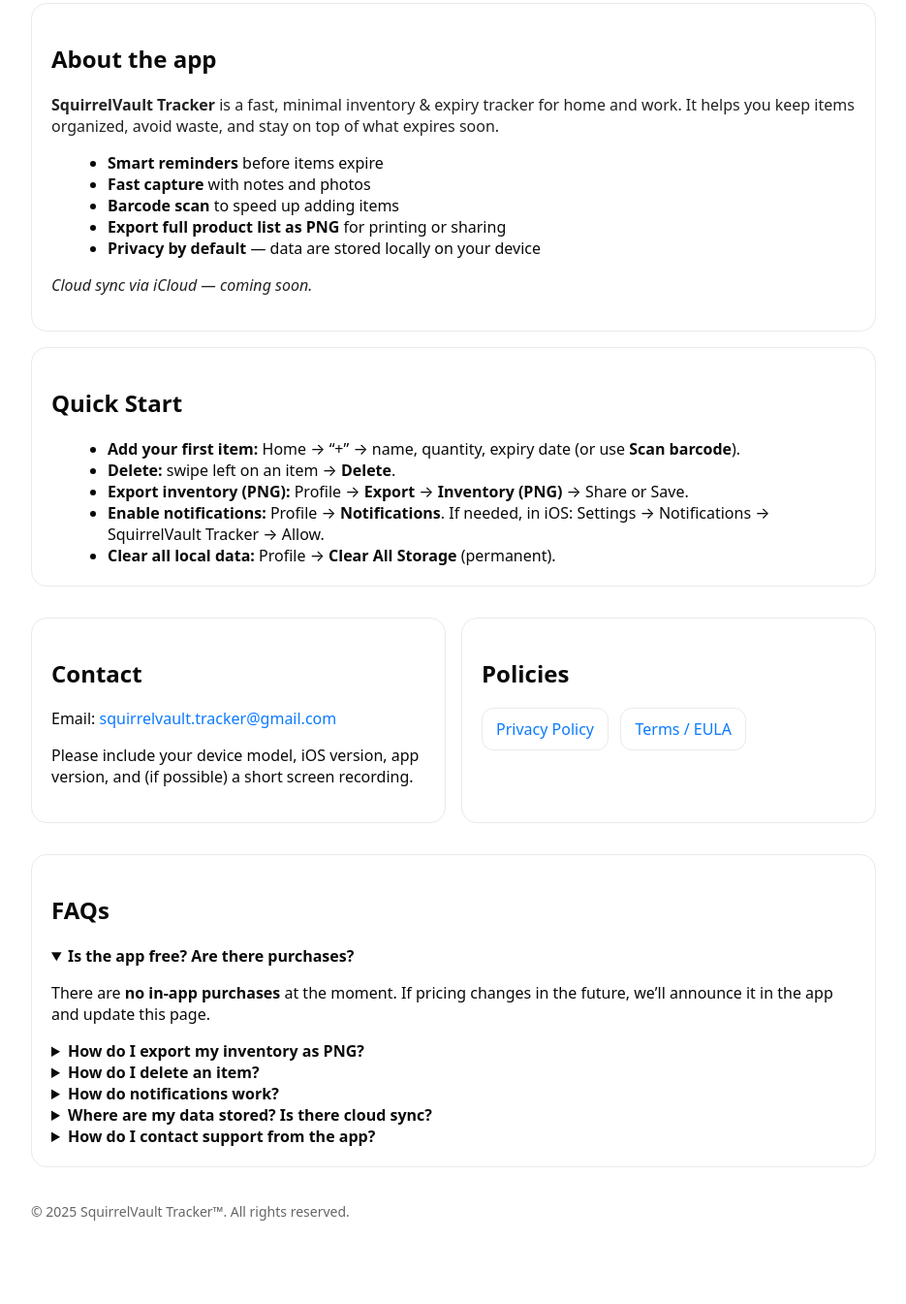
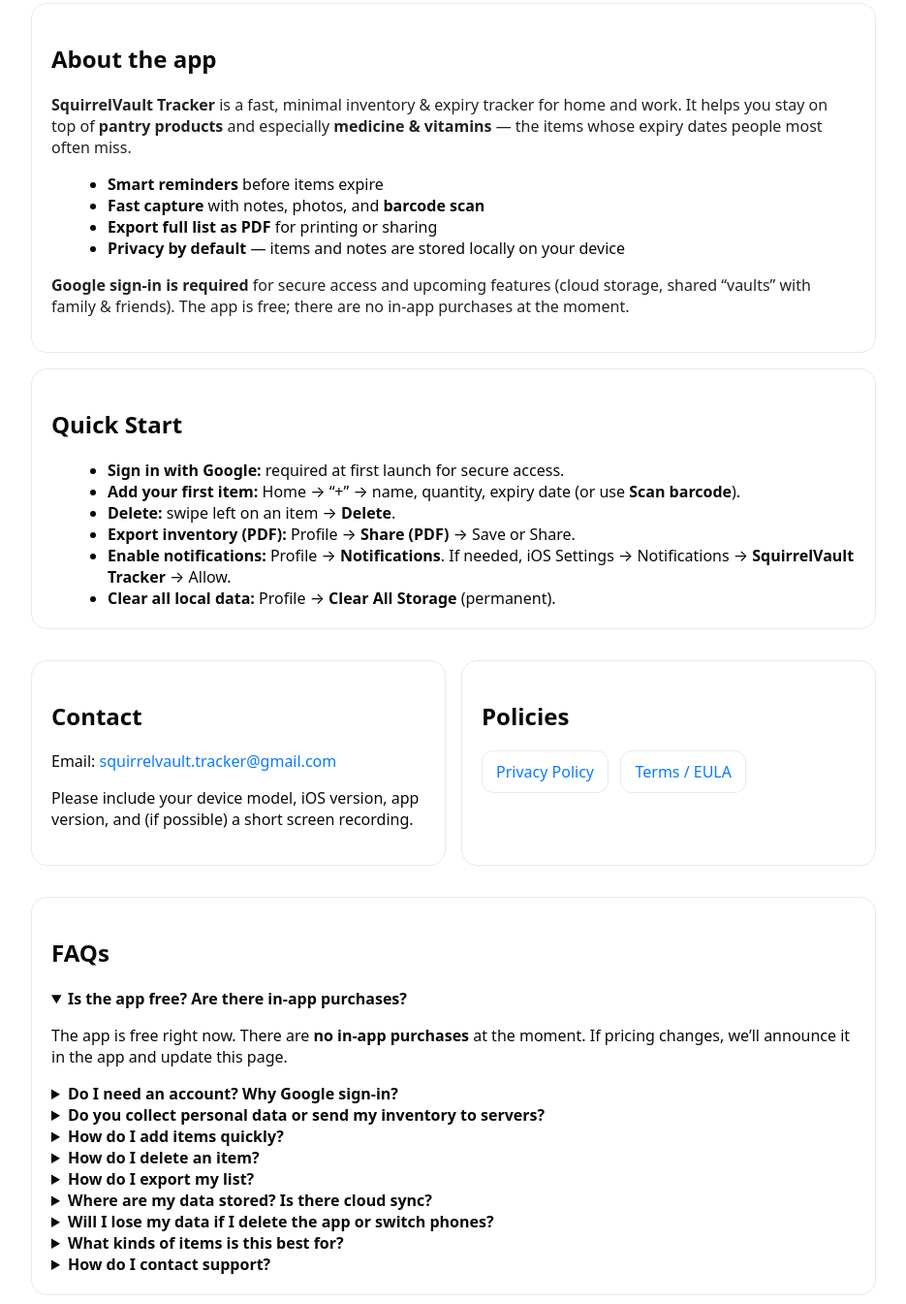
Before and after one commit to Squirrel-app/SquirrelVault-Tracker-Support, a plain HTML site: page index.html in a window 1280 px wide. Shown: the part 115-1460 px from the top of the page at 97% size, without its empty margins (172-1107 px from the left). Before the commit the page ends 1406 px from the top, so only its background shows below. Drawn offline with Linux system fonts and the light colour scheme.

Commit message:
Update index.html

```diff
--- a/index.html
+++ b/index.html
@@ -4,13 +4,13 @@
   <meta charset="utf-8">
   <meta name="viewport" content="width=device-width, initial-scale=1">
   <title>SquirrelVault Tracker — Support</title>
-  <meta name="description" content="Official support for SquirrelVault Tracker: About, Quick Start, FAQs, Privacy Policy and Terms. No purchases yet. Export inventory as PNG.">
+  <meta name="description" content="Official support for SquirrelVault Tracker: About, Quick Start, FAQs, Privacy Policy and Terms. Google sign-in required. Export inventory as PDF. Privacy by default.">
   <link rel="icon" type="image/png" href="./squirrelvault-icon.png">
   <link rel="apple-touch-icon" href="./squirrelvault-icon.png">
 
   <!-- Social preview -->
   <meta property="og:title" content="SquirrelVault Tracker — Support">
-  <meta property="og:description" content="Track your inventory and expiries with smart reminders. PNG export. Privacy by default.">
+  <meta property="og:description" content="Track pantry products, medicine & vitamins with smart reminders. Export as PDF. Privacy by default.">
   <meta property="og:image" content="https://squirrel-app.github.io/SquirrelVault-Tracker-Support/squirrelvault-icon.png">
   <meta property="og:type" content="website">
   <meta name="twitter:card" content="summary_large_image">
@@ -49,26 +49,26 @@
       <h2>About the app</h2>
       <p class="lead">
         <b>SquirrelVault Tracker</b> is a fast, minimal inventory & expiry tracker for home and work.
-        It helps you keep items organized, avoid waste, and stay on top of what expires soon.
+        It helps you stay on top of <b>pantry products</b> and especially <b>medicine & vitamins</b> — the items whose expiry dates people most often miss.
       </p>
       <ul>
         <li><b>Smart reminders</b> before items expire</li>
-        <li><b>Fast capture</b> with notes and photos</li>
-        <li><b>Barcode scan</b> to speed up adding items</li>
-        <li><b>Export full product list as PNG</b> for printing or sharing</li>
-        <li><b>Privacy by default</b> — data are stored locally on your device</li>
+        <li><b>Fast capture</b> with notes, photos, and <b>barcode scan</b></li>
+        <li><b>Export full list as PDF</b> for printing or sharing</li>
+        <li><b>Privacy by default</b> — items and notes are stored locally on your device</li>
       </ul>
-      <p class="lead"><i>Cloud sync via iCloud — coming soon.</i></p>
+      <p class="lead"><b>Google sign-in is required</b> for secure access and upcoming features (cloud storage, shared “vaults” with family & friends). The app is free; there are no in-app purchases at the moment.</p>
     </div>
 
     <!-- Quick Start -->
     <div class="card">
       <h2>Quick Start</h2>
       <ul>
+        <li><b>Sign in with Google:</b> required at first launch for secure access.</li>
         <li><b>Add your first item:</b> Home → “+” → name, quantity, expiry date (or use <b>Scan barcode</b>).</li>
         <li><b>Delete:</b> swipe left on an item → <b>Delete</b>.</li>
-        <li><b>Export inventory (PNG):</b> Profile → <b>Export</b> → <b>Inventory (PNG)</b> → Share or Save.</li>
-        <li><b>Enable notifications:</b> Profile → <b>Notifications</b>. If needed, in iOS: Settings → Notifications → SquirrelVault Tracker → Allow.</li>
+        <li><b>Export inventory (PDF):</b> Profile → <b>Share (PDF)</b> → Save or Share.</li>
+        <li><b>Enable notifications:</b> Profile → <b>Notifications</b>. If needed, iOS Settings → Notifications → <b>SquirrelVault Tracker</b> → Allow.</li>
         <li><b>Clear all local data:</b> Profile → <b>Clear All Storage</b> (permanent).</li>
       </ul>
     </div>
@@ -86,38 +86,58 @@
       </div>
     </div>
 
+    <!-- FAQs -->
     <div class="card">
       <h2>FAQs</h2>
 
       <details open>
-        <summary>Is the app free? Are there purchases?</summary>
-        <p>There are <b>no in-app purchases</b> at the moment. If pricing changes in the future, we’ll announce it in the app and update this page.</p>
+        <summary>Is the app free? Are there in-app purchases?</summary>
+        <p>The app is free right now. There are <b>no in-app purchases</b> at the moment. If pricing changes, we’ll announce it in the app and update this page.</p>
       </details>
 
       <details>
-        <summary>How do I export my inventory as <b>PNG</b>?</summary>
-        <p>Open the app → <b>Profile</b> → <b>Export</b> → choose <b>Inventory (PNG)</b> → Share or Save. You’ll get a single PNG with your product list.</p>
+        <summary>Do I need an account? Why Google sign-in?</summary>
+        <p>Yes. <b>Google sign-in is required</b> for authentication, secure access, and upcoming features like cloud storage and shared vaults. We only receive your basic Google profile (email, display name, avatar if any, and a technical account ID) for sign-in and security.</p>
+      </details>
+
+      <details>
+        <summary>Do you collect personal data or send my inventory to servers?</summary>
+        <p>We don’t read your email or access your contacts. Your inventory and notes are currently <b>not sent to our servers</b> and stay on your device. See the <a href="./privacy.html">Privacy Policy</a> for details.</p>
+      </details>
+
+      <details>
+        <summary>How do I add items quickly?</summary>
+        <p>Tap <b>+</b> on Home to add an item in seconds. Use <b>Scan barcode</b> to speed up input.</p>
       </details>
 
       <details>
         <summary>How do I delete an item?</summary>
-        <p>In any list, <b>swipe left</b> on the item → tap <b>Delete</b>.</p>
+        <p>Swipe <b>left</b> on the item and tap <b>Delete</b>.</p>
       </details>
 
       <details>
-        <summary>How do notifications work?</summary>
-        <p>In the app: <b>Profile → Notifications</b> — turn on reminders and set the time.<br>
-           In iOS: <b>Settings → Notifications → SquirrelVault Tracker</b> — allow notifications.</p>
+        <summary>How do I export my list?</summary>
+        <p>Open the app → <b>Profile</b> → <b>Share (PDF)</b> → Save or Share. You’ll get a single <b>PDF</b> with your full list.</p>
       </details>
 
       <details>
         <summary>Where are my data stored? Is there cloud sync?</summary>
-        <p>Your data are stored <b>locally on your device</b>. Cloud sync is not available yet — we’re working on it and will update this page when it’s ready.</p>
+        <p>Your inventory is stored <b>locally on your device</b>. Cloud sync is not available yet — we’re working on it and will update this page when it’s ready.</p>
       </details>
 
       <details>
-        <summary>How do I contact support from the app?</summary>
-        <p><b>Profile → Contact Support</b>. This opens an email draft to our support address; you can attach screenshots or a short video.</p>
+        <summary>Will I lose my data if I delete the app or switch phones?</summary>
+        <p>Until cloud sync arrives, data live locally. If you delete the app or move to a new device without restoring an iOS backup, your data won’t transfer.</p>
+      </details>
+
+      <details>
+        <summary>What kinds of items is this best for?</summary>
+        <p>Pantry <b>products</b>, <b>medicine & vitamins</b>, cosmetics, and household supplies.</p>
+      </details>
+
+      <details>
+        <summary>How do I contact support?</summary>
+        <p>Email: <a href="mailto:squirrelvault.tracker@gmail.com">squirrelvault.tracker@gmail.com</a>. Please include your device model, iOS version, app version, and a short screen recording if possible.</p>
       </details>
     </div>
 
```
